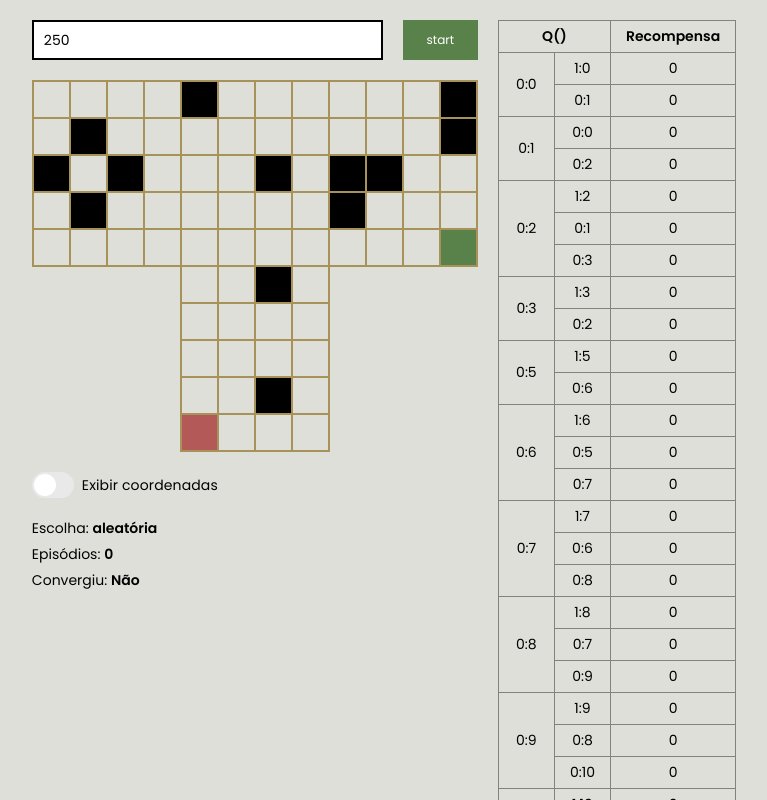
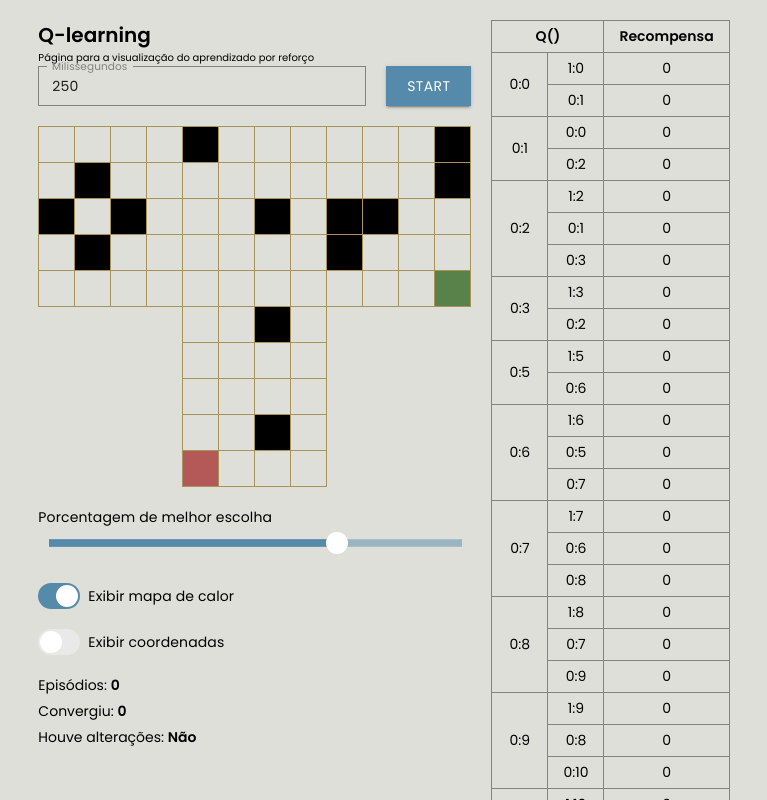
Before and after one commit to LucasAlessio/q-learning, a React (Create React App) app: page / in a window 1280 px wide. Shown: the top 800 px of the page, without its empty margins (256-1023 px from the left). Built offline with nearby package versions, Linux system fonts and the light colour scheme.

Commit message:
Q-learning: nova estilização e uso do react-hook-forms

```diff
--- a/src/components/control/index.tsx
+++ b/src/components/control/index.tsx
@@ -1,20 +1,14 @@
-import { ChangeEvent, Dispatch, SetStateAction } from "react";
-import styled, { css } from "styled-components";
+import { UseFormRegister } from "react-hook-form";
+import { ConfigFields } from "../../types";
+import { SButton } from "../form/SButton";
+import { STextField } from "../form/STextField";
+import styled from "styled-components";
 
 interface ControlProps {
-	timelimit: number,
-	handleChange: (event: ChangeEvent<HTMLInputElement>) => void,
+	register: UseFormRegister<ConfigFields>,
 	buttonActive: boolean,
-	setButtonActive: Dispatch<SetStateAction<boolean>>,
+	setButtonActive: () => void,
 }
-
-const formElement = css`
-	box-sizing: border-box;
-	box-shadow: none;
-	outline: none;
-	border-radius: 0;
-	appearance: none;
-`;
 
 const Row = styled.div`
 	display: flex;
@@ -25,55 +19,18 @@ const Row = styled.div`
 	gap: 20px;
 `;
 
-const Input = styled.input`
-font-size: 1.4rem;
-	display: flex;
-	width: 100%;
-	height: 40px;
-	padding: 0 10px;
-	border: 2px solid #000;
-	flex-grow: 1;
-	${formElement}
-`;
-
-const Button = styled.button`
-font-size: 1.2rem;
-	color: #fff;
-	text-align: center;
-	min-width: 75px;
-	height: 40px;
-	padding: 0 15px;
-	background-color: #59824b;
-	border: 0;
-	cursor: pointer;
-	${formElement}
-
-	${({dataRunning}: {dataRunning: boolean}) => dataRunning && css`
-		background: #b35a58;
-
-		&:hover {
-			background-color: #a44a48;
-		}
-		&:active {
-			background-color: #953c3a;
-		}
-	`}
-
-	${({dataRunning}: {dataRunning: boolean}) => !dataRunning && css`
-		&:hover {
-			background-color: #507942;
-		}
-		&:active {
-			background-color: #426437;
-		}
-	`}
-`;
-
-export function Control({timelimit, handleChange, buttonActive, setButtonActive}: ControlProps) {
+export function Control({register, buttonActive, setButtonActive}: ControlProps) {
 	return <Row>
-		<Input value={timelimit} onChange={handleChange} />
-		<Button onClick={_ => setButtonActive(old => !old)} dataRunning={buttonActive}>
-			{buttonActive ? 'pause' : 'start'}
-		</Button>
+		<STextField
+			{...register('timeLimit', { pattern: /^[0-9]+$/i })}
+			label="Milissegundos"
+			fullWidth
+			/>
+		<SButton
+			variant={ buttonActive ? 'outlined' : 'contained' }
+			onClick={(event) => setButtonActive()}
+			>
+			{ buttonActive ? 'pause' : 'start' }
+		</SButton>
 	</Row>;
 }
--- /dev/null
+++ b/src/components/form/SButton.tsx
@@ -0,0 +1,34 @@
+import { MouseEvent, ReactNode } from "react";
+import { Button, ButtonTypeMap } from "@mui/material";
+import { styled } from "@mui/system";
+
+interface SButtonProps {
+	variant: ButtonTypeMap['props']["variant"];
+	onClick: (event: MouseEvent<HTMLElement>) => void;
+	children: ReactNode,
+}
+
+const StyledButton = styled(Button) (({ variant }) => ({
+	fontFamily: 'inherit',
+	fontSize: '1.4rem',
+	fontWeight: '400',
+	lineHeight: variant === 'contained' ? '40px' : '38px',
+	color: variant === 'contained' ? '#fff' : '#558aab',
+	borderRadius: 0,
+	padding: '0 18px',
+	minWidth: '85px',
+	borderColor: '#558aab',
+	backgroundColor: variant === 'contained' ? '#558aab' : 'initial',
+	'&:hover': {
+		color: variant === 'contained' ? '#fff' : '#4b7b99',
+		backgroundColor: variant === 'contained' ? '#4b7b99' : 'initial',
+		borderColor: '#4b7b99',
+		boxShadow: 'none',
+	},
+}));
+
+export function SButton({variant, onClick, children}: SButtonProps) {
+	return <StyledButton variant={variant} onClick={onClick}>
+		{children}
+	</StyledButton>;
+}
--- /dev/null
+++ b/src/components/form/SSlider.tsx
@@ -0,0 +1,86 @@
+import styled from 'styled-components';
+import { Slider, Typography } from '@mui/material';
+import { styled as styledMui } from '@mui/material/styles';
+
+interface SSliderProps {
+	label: string,
+	defaultValue: number,
+	min: number,
+	max: number,
+	step: number,
+	onChange: (event: Event, newValue: number | number[]) => void,
+	valueLabelFormat?: (value: number) => string,
+}
+
+const StyledSlider = styledMui(Slider) (({ theme }) => ({
+	color: theme.palette.mode === 'dark' ? '#3880ff' : '#3880ff',
+	height: 2,
+	padding: '15px 0',
+	'&.MuiSlider-root': {
+		boxSizing: 'border-box',
+	},
+	'& .MuiSlider-thumb': {
+		height: 22,
+		width: 22,
+		backgroundColor: '#fff',
+		boxShadow: 'none',
+		'&:focus, &:hover, &.Mui-active, &.Mui-focusVisible': {
+			boxShadow: 'none',
+			// Reset on touch devices, it doesn't add specificity
+			'@media (hover: none)': {
+				boxShadow: 'none',
+			},
+		},
+		'&:before, &:after': {
+			content: 'none',
+			display: 'none'
+		}
+	},
+	'& .MuiSlider-valueLabel': {
+		fontSize: '1.2rem',
+		backgroundColor: '#83827d',
+	},
+	'& .MuiSlider-track': {
+		backgroundColor: '#558aab',
+		borderColor: '#558aab',
+		height: '5px',
+		borderRadius: 0,
+	},
+	'& .MuiSlider-rail': {
+		opacity: 0.5,
+		backgroundColor: '#558aab',
+		border: "1px solid #558aab",
+		height: '5px',
+		borderRadius: 0,
+	},
+}));
+
+const StyledSliderContainer = styled.div`
+	padding: 0 11px;
+`;
+
+export function SSlider({label, defaultValue, min, max, step, onChange, valueLabelFormat}: SSliderProps) {
+	return <>
+		<Typography
+			sx={{
+				userSelect: 'none',
+				fontFamily: 'inherit',
+				fontSize: '1.4rem'
+			}}
+			>
+			{label}
+		</Typography>
+		<StyledSliderContainer>
+			<StyledSlider
+				aria-label={label}
+				defaultValue={defaultValue}
+				valueLabelDisplay="auto"
+				step={step}
+				min={min}
+				max={max}
+				onChange={onChange}
+				valueLabelFormat={valueLabelFormat}
+				/>
+		</StyledSliderContainer>
+	</>
+}
--- /dev/null
+++ b/src/components/form/SSwitch.tsx
@@ -0,0 +1,84 @@
+import { ChangeEvent } from 'react';
+import { FormControlLabel, Switch, SwitchProps, Typography } from '@mui/material';
+import { styled } from '@mui/material/styles';
+
+interface SSwitchProps {
+	label: string,
+	checked: boolean,
+	onChange: (event: ChangeEvent<HTMLInputElement>) => void
+}
+
+const StyledSwitch = styled((props: SwitchProps) => (
+	<Switch focusVisibleClassName=".Mui-focusVisible" disableRipple {...props} />
+)) (({ theme }) => ({
+	width: 42,
+	height: 26,
+	padding: 0,
+	'& .MuiSwitch-switchBase': {
+		padding: 0,
+		margin: 2,
+		transitionDuration: '300ms',
+		'&.Mui-checked': {
+			transform: 'translateX(16px)',
+			color: '#fff',
+			'& + .MuiSwitch-track': {
+				backgroundColor: theme.palette.mode === 'dark' ? '#2ECA45' : '#558aab',
+				opacity: 1,
+				border: 0,
+			},
+			'&.Mui-disabled + .MuiSwitch-track': {
+				opacity: 0.5,
+			},
+		},
+		'&.Mui-focusVisible .MuiSwitch-thumb': {
+			color: '#33cf4d',
+			border: '6px solid #fff',
+		},
+		'&.Mui-disabled .MuiSwitch-thumb': {
+			color:
+				theme.palette.mode === 'light'
+				? theme.palette.grey[100]
+				: theme.palette.grey[600],
+		},
+		'&.Mui-disabled + .MuiSwitch-track': {
+			opacity: theme.palette.mode === 'light' ? 0.7 : 0.3,
+		},
+	},
+	'& .MuiSwitch-thumb': {
+		boxSizing: 'border-box',
+		width: 22,
+		height: 22,
+		boxShadow: 'none',
+	},
+	'& .MuiSwitch-track': {
+		borderRadius: 26 / 2,
+		backgroundColor: theme.palette.mode === 'light' ? '#E9E9EA' : '#39393D',
+		opacity: 1,
+		transition: theme.transitions.create(['background-color'], {
+			duration: 500,
+		}),
+	},
+}));
+
+export function SSwitch({label, checked, onChange}: SSwitchProps) {
+	return <FormControlLabel sx={{
+		marginLeft: 0,
+	}}
+		control={
+			<StyledSwitch
+				checked={checked}
+				onChange={onChange}
+				sx={{ mr: 1 }}
+				/>
+		}
+		label={
+			<Typography sx={{
+				userSelect: 'none',
+				fontFamily: 'inherit',
+				fontSize: '1.4rem'
+			}}>
+				{label}
+			</Typography>
+		}
+		/>
+}
--- /dev/null
+++ b/src/components/form/STextField.tsx
@@ -0,0 +1,46 @@
+import { TextField } from "@mui/material";
+import { styled } from "@mui/system";
+import { forwardRef } from "react";
+
+interface STextFieldProps {
+	label: string,
+	fullWidth: boolean,
+}
+
+const StyledTextField = styled(TextField) (({ theme }) => ({
+	'& label': {
+		fontFamily: 'inherit',
+		fontSize: '1.4rem',
+		color: '#83827d',
+		transform: 'translate(14px, 10px) scale(1)',
+	},
+	'& label.MuiInputLabel-shrink': {
+		marginTop: '2px',
+		transform: 'translate(14px,-9px) scale(0.75)',
+	},
+	'& label.Mui-focused': {
+		color: '#558aab',
+		marginTop: '2px',
+	},
+	'& .MuiOutlinedInput-root': {
+		fontSize: '1.4rem',
+		fontFamily: 'inherit',
+
+		'& .MuiOutlinedInput-input': {
+			height: '40px',
+			padding: '0 14px',
+		},
+		'& fieldset': {
+			borderRadius: 0,
+			borderColor: '#83827d',
+			transition: 'none',
+		},
+		'&.Mui-focused fieldset': {
+			borderColor: '#558aab',
+		},
+	},
+}));
+
+export const STextField = forwardRef<HTMLInputElement, STextFieldProps>(({ label, fullWidth, ...props }: STextFieldProps, ref) => {
+	return <StyledTextField ref={ref} {...props} label={label} fullWidth={fullWidth}/>
+});
--- a/src/components/map/Unity.tsx
+++ b/src/components/map/Unity.tsx
@@ -1,25 +1,14 @@
 import styled, { css } from 'styled-components';
 import { MapState as MP } from '../../enums/MapState';
 import { Coord, Action } from '../../types';
+import { hex2rgb } from '../../utils/hex2rgb';
 
 interface UnityProps {
 	values: Action[],
 	row: number,
 	target: Coord,
+	showHeatmap: boolean,
 	showCoordinates: boolean,
-}
-
-function hexToRgb(hex: string): Record<'r' | 'g' | 'b', number> {
-	var result = /^#?([a-f\d]{2})([a-f\d]{2})([a-f\d]{2})$/i.exec(hex);
-	return result ? {
-		r: parseInt(result[1], 16),
-		g: parseInt(result[2], 16),
-		b: parseInt(result[3], 16)
-	} : {
-		r: 0,
-		g: 0,
-		b: 0
-	};
 }
 
 const Div = styled.div`
@@ -28,18 +17,22 @@ const Div = styled.div`
 	display: block;
 	width: 35px;
 	height: 35px;
-	border: 2px solid #a79259;
+	border: 1px solid #a79259;
 
 	& + & {
-		margin-left: -2px;
+		margin-left: -1px;
 	}
 
-	${({dataType, dataActive}: {dataType: Action, dataActive: boolean}) => dataType > 1 && !dataActive && css`
+	${({dataType, dataActive, dataShowheatmap}: {
+		dataType: Action,
+		dataActive: boolean,
+		dataShowheatmap: boolean
+	}) => dataType > 1 && !dataActive && ((!dataShowheatmap && dataType === MP.target) || dataShowheatmap === true) && css`
 		background: rgba(
-			${hexToRgb("#59824b").r},
-			${hexToRgb("#59824b").g},
-			${hexToRgb("#59824b").b},
-			${Number(dataType) / 100}
+			${ hex2rgb("#59824b").r },
+			${ hex2rgb("#59824b").g },
+			${ hex2rgb("#59824b").b },
+			${ Number(dataType) / 100 }
 		);
 	`}
 
@@ -57,14 +50,15 @@ const Div = styled.div`
 	`}
 `;
 
-export function Unity({values, row, target, showCoordinates}: UnityProps) {
+export function Unity({values, row, target, showHeatmap, showCoordinates}: UnityProps) {
 	return <>
 		{values.map((value, column) => {
 			return <Div
 						dataType={value}
 						dataActive={[target].join(",") === [row, column].join(',')}
+						dataShowheatmap={showHeatmap}
 						key={column}
-					>
+						>
 						{ showCoordinates ? value !== MP.blank ? `${row}:${column}` : <></> : <></> }
 					</Div>
 		})}
--- a/src/components/map/index.tsx
+++ b/src/components/map/index.tsx
@@ -1,11 +1,12 @@
-import { ChangeEvent, useContext, useEffect, useState } from 'react';
+import { ChangeEvent, useContext, useEffect } from 'react';
 import { Unity } from './Unity';
-import { Action, Choice } from '../../types';
+import { Action, ConfigFields } from '../../types';
 import { PolicyContext } from '../../hooks/usePolicy';
 import { Control } from '../control';
+import { SSwitch } from '../form/SSwitch';
+import { useForm } from 'react-hook-form';
+import { SSlider } from '../form/SSlider';
 import styled from 'styled-components';
-import { FormControlLabel, Switch, SwitchProps, Typography } from '@mui/material';
-import { styled as styledSwitch } from '@mui/material/styles';
 
 const Container = styled.div`
 	position: sticky;
@@ -19,8 +20,12 @@ const Row = styled.div`
 	align-items: center;
 
 	& + & {
-		margin-top: -2px;
+		margin-top: -1px;
 	}
+`;
+
+const FormGroup = styled.div`
+	margin-top: 20px;
 `;
 
 const Infos = styled.div`
@@ -35,103 +40,38 @@ const Info = styled.p`
 	}
 `;
 
-const FormGroup = styled.div`
-	margin-top: 20px;
-`;
-
-const MySwitch = styledSwitch((props: SwitchProps) => (
-	<Switch focusVisibleClassName=".Mui-focusVisible" disableRipple {...props} />
-)) (({ theme }) => ({
-	width: 42,
-	height: 26,
-	padding: 0,
-	'& .MuiSwitch-switchBase': {
-		padding: 0,
-		margin: 2,
-		transitionDuration: '300ms',
-		'&.Mui-checked': {
-			transform: 'translateX(16px)',
-			color: '#fff',
-			'& + .MuiSwitch-track': {
-				backgroundColor: theme.palette.mode === 'dark' ? '#2ECA45' : '#558aab',
-				opacity: 1,
-				border: 0,
-			},
-			'&.Mui-disabled + .MuiSwitch-track': {
-				opacity: 0.5,
-			},
-		},
-		'&.Mui-focusVisible .MuiSwitch-thumb': {
-			color: '#33cf4d',
-			border: '6px solid #fff',
-		},
-		'&.Mui-disabled .MuiSwitch-thumb': {
-			color:
-				theme.palette.mode === 'light'
-				? theme.palette.grey[100]
-				: theme.palette.grey[600],
-		},
-		'&.Mui-disabled + .MuiSwitch-track': {
-			opacity: theme.palette.mode === 'light' ? 0.7 : 0.3,
-		},
-	},
-	'& .MuiSwitch-thumb': {
-		boxSizing: 'border-box',
-		width: 22,
-		height: 22,
-		boxShadow: 'none',
-	},
-	'& .MuiSwitch-track': {
-		borderRadius: 26 / 2,
-		backgroundColor: theme.palette.mode === 'light' ? '#E9E9EA' : '#39393D',
-		opacity: 1,
-		transition: theme.transitions.create(['background-color'], {
-			duration: 500,
-		}),
-	},
-}));
-
-const choices: Record<Choice, string> = {
-	'best': 'melhor',
-	'random': 'aleatória',
-};
-
 export function Map() {
-	const [timelimit, setTimeLimit] = useState(250);
-	const [active, setActive] = useState(false);
-	const [coordinates, setCoordinates] = useState(false);
+	const { register, watch, setValue } = useForm<ConfigFields>({
+		defaultValues: {
+			timeLimit: 250,
+			bestChoicePercentage: 70,
+			buttonActive: false,
+			showHeatmap: true,
+			showCoordinates: false,
+		}
+	});
+	const values = watch();
 
 	const policy = useContext(PolicyContext);
 
-	const handleChangeLimit = (event: ChangeEvent<HTMLInputElement>) => {
-		if (!/^[0-9]+$/i.test(event.target.value)) {
-			setTimeLimit(0);
-		}
-
-		setTimeLimit(Number(event.target.value));
-	}
-
-	const handleChangeSwitch = (event: ChangeEvent<HTMLInputElement>) => {
-		setCoordinates(event.target.checked);
-	}
-
 	useEffect(() => {
-		if (!active) {
+		if (!values.buttonActive) {
 			return;
 		}
 
-		const timeout = policy.moveAgent(policy, timelimit);
+		const timeout = policy.moveAgent(policy, values.timeLimit, values.bestChoicePercentage);
 
 		return () => clearTimeout(timeout);
-	}, [active, policy, timelimit]);
+	}, [policy, values.buttonActive, values.timeLimit, values.bestChoicePercentage]);
 
 	return <Container>
+		<h1>Q-learning</h1>
+		<p>Página para a visualização do aprendizado por reforço</p>
 		<div>
 			<Control
-				timelimit={timelimit}
-				handleChange={handleChangeLimit}
-				buttonActive={active}
-				setButtonActive={setActive}
+				register={register}
+				buttonActive={values.buttonActive}
+				setButtonActive={() => setValue('buttonActive', !values.buttonActive)}
 			/>
 
 			{policy.map.map((row: Action[], i) => {
@@ -139,38 +79,41 @@ export function Map() {
 					<Unity
 						values={row}
 						row={i} target={policy.position}
-						showCoordinates={coordinates}
-					/>
+						showCoordinates={values.showCoordinates}
+						showHeatmap={values.showHeatmap}
+						/>
 				</Row>;
 			})}
 		</div>
 		<FormGroup>
-        	<FormControlLabel sx={{
-				marginLeft: 0,
-			}}
-				control={
-					<MySwitch
-						checked={coordinates}
-						onChange={handleChangeSwitch}
-						sx={{ mr: 1 }}
-						/>
-				}
-				label={
-					<Typography sx={{
-						userSelect: 'none',
-						fontFamily: 'inherit',
-						fontSize: '1.4rem'
-					}}>
-						Exibir coordenadas
-				  	</Typography>
-				}
+			<SSlider
+				label="Porcentagem de melhor escolha"
+				defaultValue={70}
+				min={0}
+				max={100}
+				step={10}
+				onChange={(event, newValue) => setValue("bestChoicePercentage", newValue as number)}
+				valueLabelFormat={(value: number) => `${value}/${100 - value}`}
 				/>
 		</FormGroup>
-
+		<FormGroup>
+			<SSwitch
+				label='Exibir mapa de calor'
+				checked={values.showHeatmap}
+				onChange={(event: ChangeEvent<HTMLInputElement>) => setValue('showHeatmap', event.target.checked)}
+				/>
+		</FormGroup>
+		<FormGroup>
+			<SSwitch
+				label='Exibir coordenadas'
+				checked={values.showCoordinates}
+				onChange={(event: ChangeEvent<HTMLInputElement>) => setValue('showCoordinates', event.target.checked)}
+				/>
+		</FormGroup>
 		<Infos>
-			<Info>Escolha: <b>{choices[policy.choice]}</b></Info>
 			<Info>Episódios: <b>{policy.episodes}</b></Info>
-			<Info>Convergiu: <b>{policy.converged ? 'Sim' : 'Não'}</b></Info>
+			<Info>Convergiu: <b>{policy.converged}</b></Info>
+			<Info>Houve alterações: <b>{policy.hasChanges.current ? 'Sim' : 'Não'}</b></Info>
 		</Infos>
 	</Container>;
 }
--- a/src/hooks/usePolicy.tsx
+++ b/src/hooks/usePolicy.tsx
@@ -1,6 +1,6 @@
-import { createContext, Dispatch, ReactNode, SetStateAction, useContext, useState } from "react";
+import { createContext, Dispatch, MutableRefObject, ReactNode, SetStateAction, useContext, useRef, useState } from "react";
 import { MapState as MP } from "../enums/MapState";
-import { Coord, QTable, Action, Choice } from "../types";
+import { Coord, QTable, Action } from "../types";
 
 interface Policy {
 	map: Action[][];
@@ -9,16 +9,16 @@ interface Policy {
 	setPosition: Dispatch<SetStateAction<Coord>>,
 	qTable: QTable;
 	setQTable: Dispatch<SetStateAction<QTable>>;
-	converged: boolean,
-	setConverged: Dispatch<SetStateAction<boolean>>;
-	choice: Choice;
-	setChoice: Dispatch<SetStateAction<Choice>>,
+	converged: number,
+	setConverged: Dispatch<SetStateAction<number>>;
+	hasChanges: MutableRefObject<boolean>,
+	// setHasChanges: Dispatch<SetStateAction<boolean>>;
 	episodes: number,
 	setEpisodes: Dispatch<SetStateAction<number>>,
 	start: [number, number],
 	target: [number, number],
 	gama: number,
-	moveAgent: (policy: Policy, timelimit: number) => ReturnType<typeof setTimeout>
+	moveAgent: (policy: Policy, timelimit: number, bestChoicePercentage: number) => ReturnType<typeof setTimeout>
 }
 
 interface PolicyProviderProps {
@@ -49,10 +49,10 @@ export const PolicyProvider = ({ children }: PolicyProviderProps) => {
 	const [map, setMap] = useState(initMap as Action[][]);
 	const [position, setPosition] = useState(start);
 	const [qTable, setQTable] = useState(generateQTable(map));
-	const [converged, setConverged] = useState(false);
-	const [choice, setChoice] = useState<Choice>('random');
+	const [converged, setConverged] = useState(0);
+	// const [hasChanges, setHasChanges] = useState(false);
+	const hasChanges = useRef(false);
 	const [episodes, setEpisodes] = useState(0);
-
 
 	return <PolicyContext.Provider value={{
 		map,
@@ -63,8 +63,7 @@ export const PolicyProvider = ({ children }: PolicyProviderProps) => {
 		setQTable,
 		converged,
 		setConverged,
-		choice,
-		setChoice,
+		hasChanges,
 		episodes,
 		setEpisodes,
 		start,
@@ -122,13 +121,15 @@ function generateQTable (map: Action[][]): QTable {
 	return QTable;
 };
 
-function moveAgent(policy: Policy, timelimit: number): ReturnType<typeof setTimeout> {
+function moveAgent(policy: Policy, timelimit: number, bestChoicePercentage: number): ReturnType<typeof setTimeout> {
 	return setTimeout(() => {
 		const position = policy.position.join(':');
 		const actions = Object.keys(policy.qTable[position]);
 		let action: Coord;
 
-		if (policy.choice === 'best') {
+		const choice = Math.random() >= (bestChoicePercentage / 100) ? 'random' : 'best';
+
+		if (choice === 'best') {
 			let bestActions: { action: string, reward: number }[] = [];
 
 			Object.entries(policy.qTable[position]).map(([action, reward]) => {
@@ -170,11 +171,11 @@ function moveAgent(policy: Policy, timelimit: number): ReturnType<typeof setTime
 
 
 		if (policy.position.join(',') === policy.target.join(',')) {
-			if (policy.converged === false && Math.random() >= 0.7) {
-				policy.setChoice('random');
-			} else {
-				policy.setChoice('best');
-			}
+			// if (policy.converged <= 1 && Math.random() >= 0.7) {
+			// 	policy.setChoice('random');
+			// } else {
+			// 	policy.setChoice('best');
+			// }
 
 			policy.setPosition(policy.start);
 		}
@@ -194,15 +195,14 @@ function updateQTable(policy: Policy, target: Coord) {
 
 	if (policy.target.join(':') === target.join(':')) {
 		maxValue = 100;
-		if (policy.converged === false) {
-			policy.setEpisodes(value => value + 1);
+
+		if (policy.converged <= 1) {
+			policy.setEpisodes(old => old + 1);
+			policy.hasChanges.current = false;
 		}
 	}
 
-	if (checkConvergence(policy, target, value)) {
-		policy.setConverged(true);
-		policy.setChoice('best');
-	}
+	checkChanges(policy, target, value);
 
 	policy.setMap(old => {
 		old[policy.position[0]][policy.position[1]] = Math.max(maxValue * policy.gama, old[policy.position[0]][policy.position[1]]);
@@ -214,27 +214,34 @@ function updateQTable(policy: Policy, target: Coord) {
 		old[policy.position.join(':')][target.join(':')] = value;
 		return old;
 	});
+
+
+	if (policy.target.join(':') === target.join(':')) {
+		if (policy.hasChanges.current === false) {
+			policy.setConverged(old => old + 1);
+		}
+	}
 }
 
-function checkConvergence(policy: Policy, nextAction: Coord, value: number) {
-	let response = true;
-
-	Object.entries(policy.qTable).forEach(([position, actions]) => {
+function checkChanges(policy: Policy, nextAction: Coord, value: number) {
+	const response: boolean = Object.entries(policy.qTable).some(([position, actions]) => {
 		if (position !== policy.target.join(':')) {
-			Object.entries(actions).forEach(([action, reward]) => {
-				if (response && reward === 0) {
-					response = false;
+			return Object.entries(actions).some(([action, reward]) => {
+				if (reward === 0) {
+					policy.hasChanges.current = true;
+					return true;
 				}
+				return false;
 			});
 		}
+		return false;
 	});
 
 	const newQTable = Object.assign(policy.qTable);
 	newQTable[policy.position.join(':')][nextAction.join(':')] = value;
 
-	if (response && JSON.stringify(policy.qTable) !== JSON.stringify(newQTable)) {
-		response = false;
+	if (response === false && JSON.stringify(policy.qTable) !== JSON.stringify(newQTable)) {
+		console.log("mudou");
+		policy.hasChanges.current = true;
 	}
-
-	return response;
 }
--- /dev/null
+++ b/src/utils/hex2rgb.ts
@@ -0,0 +1,12 @@
+export function hex2rgb(hex: string): {r: number, g: number, b: number} {
+	var result = /^#?([a-f\d]{2})([a-f\d]{2})([a-f\d]{2})$/i.exec(hex);
+	return result ? {
+		r: parseInt(result[1], 16),
+		g: parseInt(result[2], 16),
+		b: parseInt(result[3], 16)
+	} : {
+		r: 0,
+		g: 0,
+		b: 0
+	};
+}
--- a/tsconfig.json
+++ b/tsconfig.json
@@ -18,7 +18,10 @@
     "resolveJsonModule": true,
     "isolatedModules": true,
     "noEmit": true,
-    "jsx": "react-jsx"
+    "jsx": "react-jsx",
+	"paths": {
+		"@mui/styled-engine": ["./node_modules/@mui/styled-engine-sc"]
+	}
   },
   "include": [
     "src"
```
Also changed, not shown: package.json (+10 -5 lines), src/types/index.ts (+7 -0 lines), 1 other file (tests, documents, lock files or other folders).
